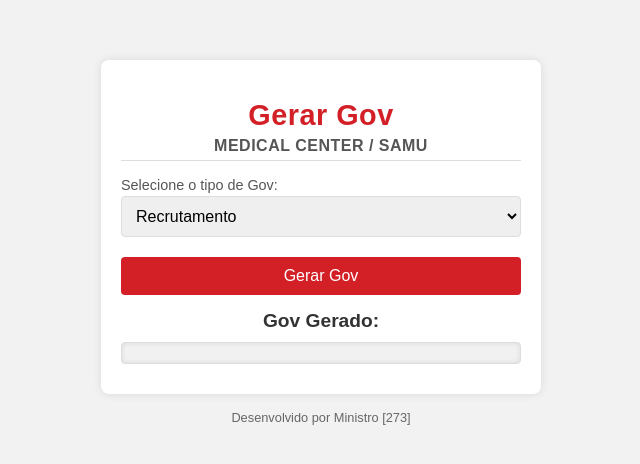
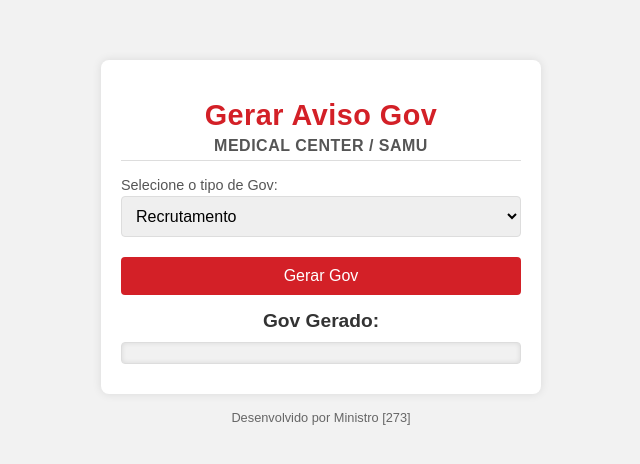
Before and after one commit to robsonllourenco/geradorgov, a plain HTML site: page index.html in a window 1280 px wide. Shown: the part 160-624 px from the top of the page, without its empty margins (319-959 px from the left). Drawn offline with Linux system fonts and the light colour scheme.

Commit message:
Update index.html

```diff
--- a/index.html
+++ b/index.html
@@ -1,14 +1,14 @@
 <!DOCTYPE html>
 <html>
 <head>
-    <title>Gerador de Gov</title>
+    <title>Gerador de Aviso Gov</title>
     <link rel="stylesheet" type="text/css" href="styles.css">
     <meta name="viewport" content="width=device-width, initial-scale=1.0">
 </head>
 <body>
     <div class="container">
         <div class="header">
-            <h1>Gerar Gov</h1>
+            <h1>Gerar Aviso Gov</h1>
             <h3>MEDICAL CENTER / SAMU</h3>
         </div>
         <form id="govForm">
```
